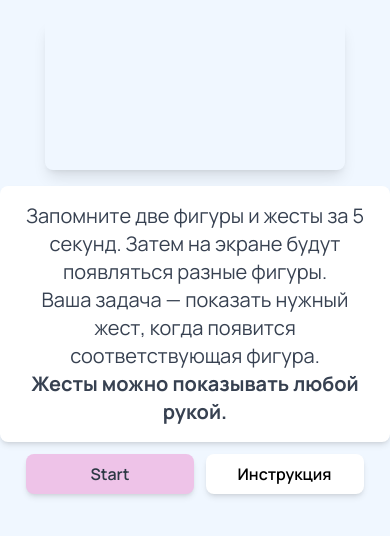
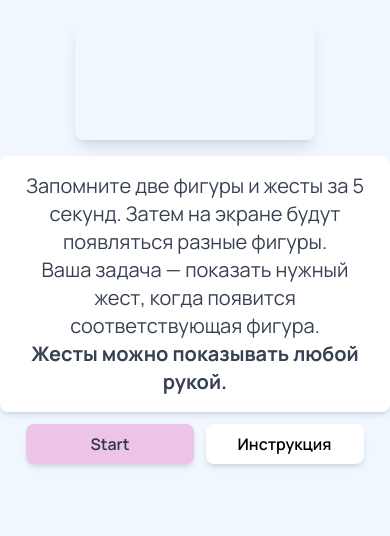
Before and after one commit to aS4meone/qutty-ai, a Next.js app in the folder frontend/: page /test-3 in a window 390 px wide. Shown: the top 536 px of the page. Built offline with nearby package versions, Linux system fonts and the light colour scheme; no server answers.

Commit message:
feat: webcam size x mirrored fixed

```diff
--- a/frontend/src/app/test-1/page.tsx
+++ b/frontend/src/app/test-1/page.tsx
@@ -95,7 +95,7 @@ const FirstTest: React.FC = () => {
             ) : (
                 <>
                     <Webcam ref={webcamRef} screenshotFormat="image/png"
-                            className="-scale-x-100 mx-auto rounded-lg shadow-lg lg:max-w-xl max-w-60"/>
+                            className="mx-auto rounded-lg shadow-lg lg:max-w-xl max-w-60 -scale-x-100"/>
 
                     {showDescription && (
                         <div className="text-xl mx-auto mt-4 p-4 bg-white rounded-lg shadow-md text-gray-700 max-w-xl">
--- a/frontend/src/app/test-2/page.tsx
+++ b/frontend/src/app/test-2/page.tsx
@@ -153,7 +153,7 @@ const SecondTest: React.FC = () => {
             ) : (
                 <>
                     <Webcam ref={webcamRef} screenshotFormat="image/png"
-                            className={`mx-auto mb-4 rounded-lg shadow-lg max-w-xl ${shapeGesture ? 'hidden' : 'block'}`}/>
+                            className={`mx-auto mb-4 rounded-lg shadow-lg lg:max-w-xl max-w-60 -scale-x-100 ${shapeGesture ? 'hidden' : 'block'}`}/>
                     {showDescription && (
                         <div className="text-xl mx-auto p-4 bg-white rounded-lg shadow-md text-gray-700 max-w-xl">
                             <p>Запомните фигуру и жест за 5 секунд. Затем на экране будут появляться разные
--- a/frontend/src/app/test-3/page.tsx
+++ b/frontend/src/app/test-3/page.tsx
@@ -202,7 +202,7 @@ const ThirdTest: React.FC = () => {
             ) : (
                 <>
                     <Webcam ref={webcamRef} screenshotFormat="image/png"
-                            className={`mx-auto mb-4 rounded-lg shadow-lg max-w-xl ${shapeGestureDescription ? 'hidden' : 'block'}`}/>
+                            className={`mx-auto mb-4 rounded-lg shadow-lg lg:max-w-xl max-w-60 -scale-x-100 ${shapeGestureDescription ? 'hidden' : 'block'}`}/>
                     {showDescription && (
                         <div className="text-xl mx-auto p-4 bg-white rounded-lg shadow-md text-gray-700 max-w-xl">
                             <p>Запомните две фигуры и жесты за 5 секунд. Затем на экране будут появляться разные
--- a/frontend/src/app/test-4/page.tsx
+++ b/frontend/src/app/test-4/page.tsx
@@ -129,7 +129,7 @@ const FourthTest: React.FC = () => {
                 <>
                     {showWebcam && (
                         <Webcam ref={webcamRef} screenshotFormat="image/png"
-                                className="mx-auto mb-4 rounded-lg shadow-lg max-w-xl"/>
+                                className="mx-auto mb-4 rounded-lg shadow-lg lg:max-w-xl max-w-60 -scale-x-100"/>
                     )}
                     {showDescription && (
                         <div
```
